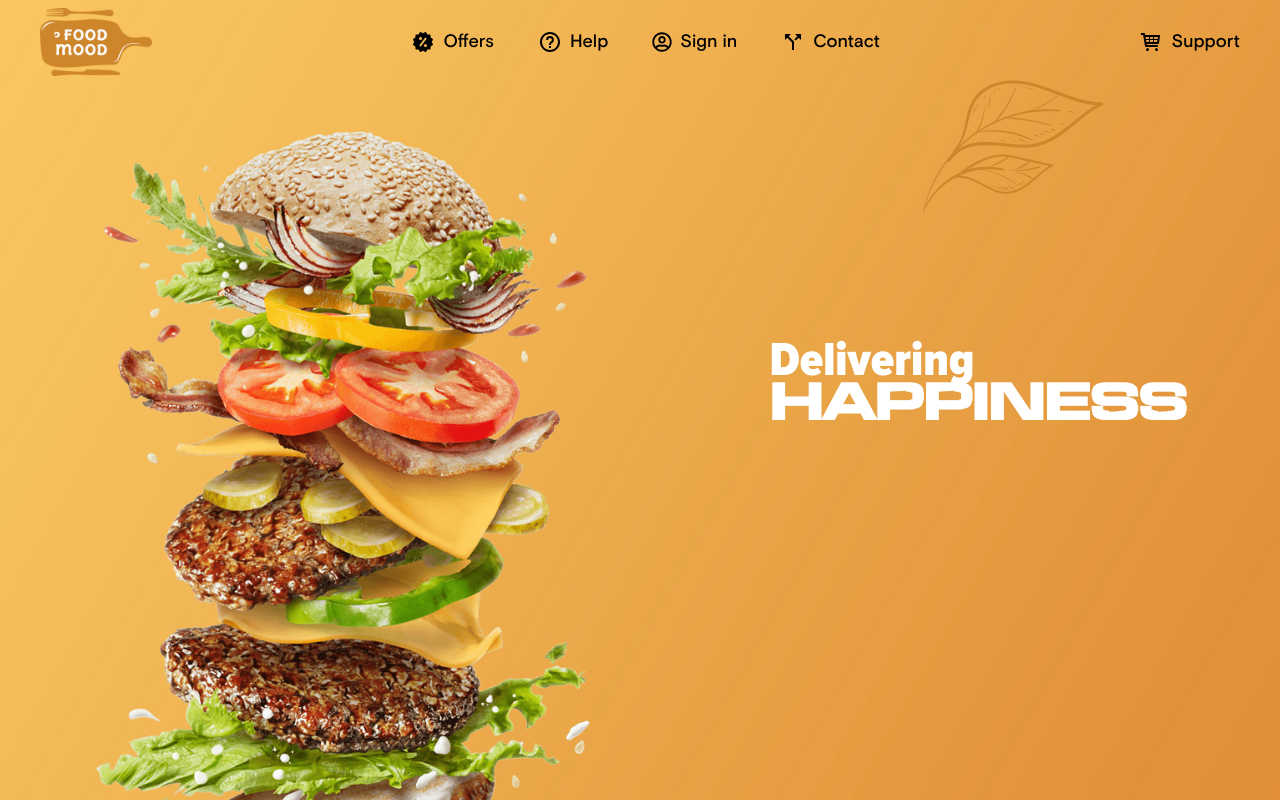
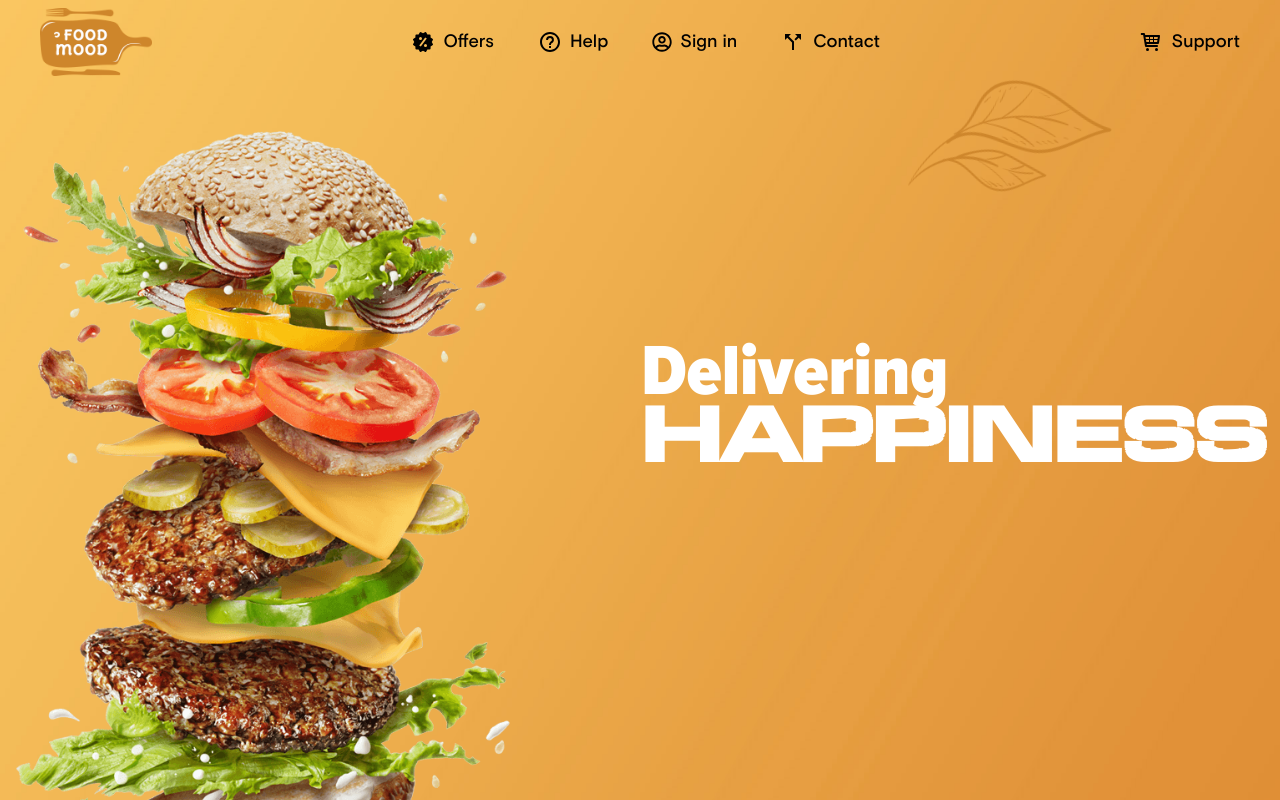
Before and after one commit to Ayu85/Food-Mood, a React (Vite) app in the folder Food-Mood/: page / in a window 1280 px wide. Shown: the top 800 px of the page. Built offline with nearby package versions, Linux system fonts and the light colour scheme.

Commit message:
1 icon animated

```diff
--- a/Food-Mood/src/components/Hero.jsx
+++ b/Food-Mood/src/components/Hero.jsx
@@ -5,15 +5,14 @@ const Hero = () => {
     return (
         <div className="h-[140vh] relative">
             <img src={heroBg} alt="" className='h-full absolute' />
-            <img src={leaf1} alt="" className='right-44 top-20 absolute' />
-            <div className='absolute h-full w-full flex justify-center gap-44 items-start mt-32'>
+            <img src={leaf1} alt="" className='right-44 top-20 absolute rotator' />
+            <div className='absolute h-full w-full flex justify-center gap-32 items-start mt-32'>
                 <div>
                     <img src={burgerLogo} alt="logo" className='w-[500px]' />
                 </div>
                 <div className='text-white mt-52'>
-                    <h1 className='text-5xl font-[nova]  font-bold '>Delivering </h1>
-                    <h1 className='text-5xl font-[boldest]  font-bold '>happiness</h1>
-
+                    <h1 className='text-7xl font-[nova]  font-bold '>Delivering </h1>
+                    <h1 className='text-7xl font-[boldest]  font-bold '>happiness</h1>
                 </div>
             </div>
 
--- a/Food-Mood/src/index.css
+++ b/Food-Mood/src/index.css
@@ -45,5 +45,5 @@
 }
 
 .rotator {
-    animation: rotation 2s linear infinite;
+    animation: rotation 4s linear infinite;
 }
```
